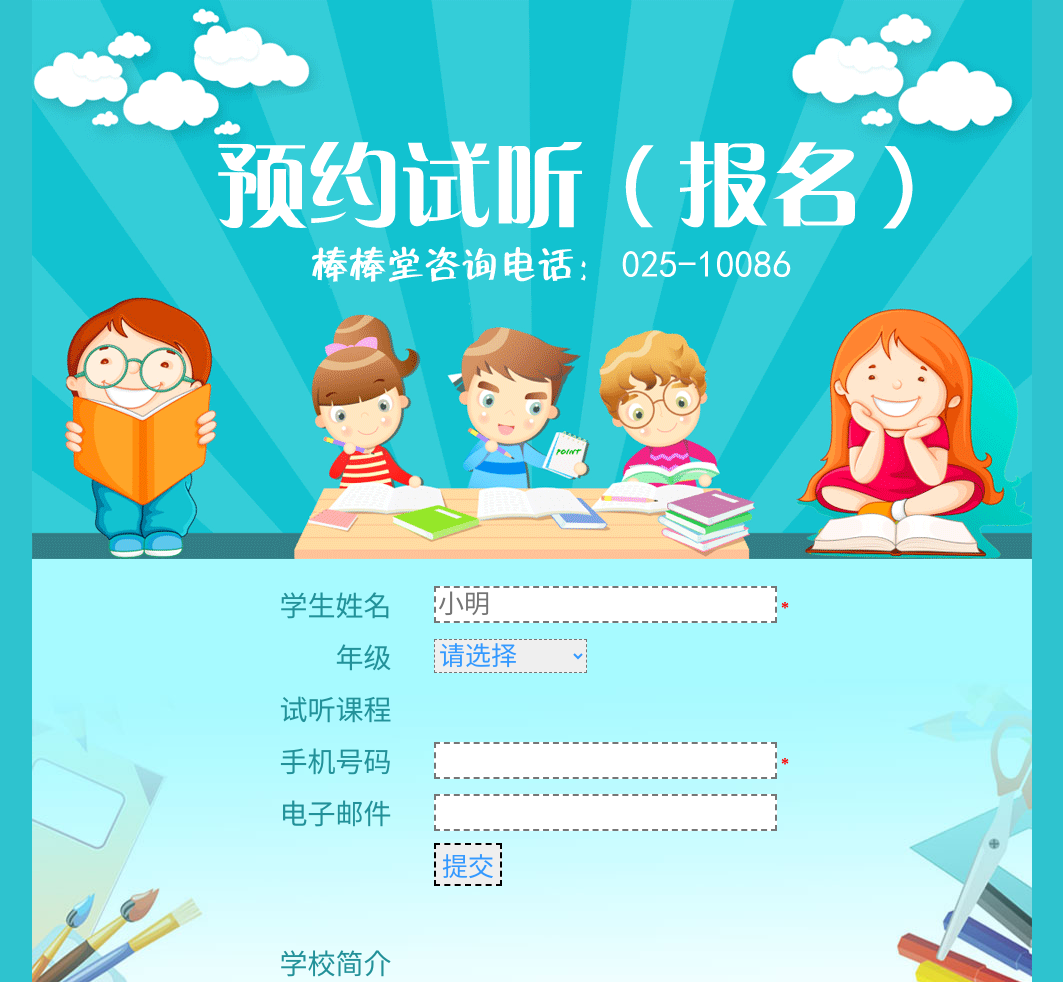
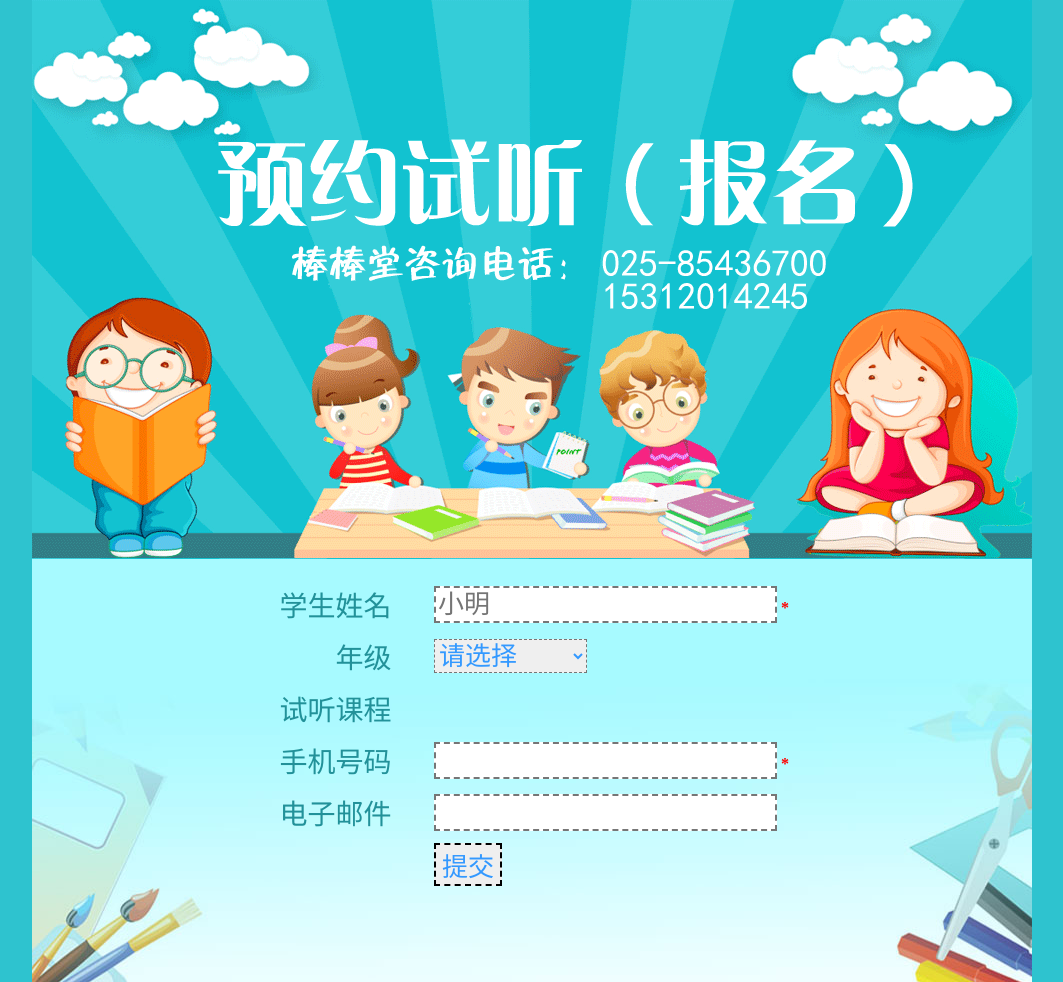
Before and after one commit to cutejerry/SignSys, a Django app: page / in a window 1280 px wide. Shown: the top 982 px of the page, without its empty margins (108-1171 px from the left). Run offline with Django 3.2, Linux system fonts and the light colour scheme; data that the repository does not hold is empty.

Commit message:
Update UX2

```diff
--- a/SignModel/templates/sign.html
+++ b/SignModel/templates/sign.html
@@ -5,14 +5,7 @@
 {% load static %}
 <style type="text/css">
 <!--
-    #md {
-        width :1000px;
-        text-align : left;
-        margin:0 0 0 0;
-        padding: 0 0 0 0;
-    }
-
-    #Default-01 {
+    #banner {
 	    left:0px;
 	    top:0px;
 	    width:1000px;
@@ -20,7 +13,14 @@
 	    background-image:url({% static "SignModel/Default_01.gif" %})
     }
 
-    #Default-03 {
+    #certre {
+        width :1000px;
+        text-align : left;
+        margin:0 0 0 0;
+        padding: 0 0 0 0;
+    }
+
+    #content {
 	    width:1000px;
 	    height:767px;
 	    display:inline-block;
@@ -31,7 +31,11 @@
 	    background-image:url({% static "SignModel/md.jpg" %})
 }
 
-    #Default-05 {
+    #application-02 > form    {
+        margin-bottom:0px;
+    }
+
+    #foot {
 	    left:0px;
 	    top:1326px;
 	    width:1000px;
@@ -46,22 +50,46 @@
 	    margin-top:0px;
     }
 
-    .style1 {
-        width: 100%;
+    #cert {
+	    width:1000px;
+	    height:37px;
+	    margin:0;
+	    padding:10px 0;
+        background-color: #A7FAFF
     }
 
-    .style3 {
+        #cert > a
+        {
+            color:#939393;
+            display:inline-block;
+            text-decoration:none;
+            height:20px;
+            line-height:20px;
+            font-family: Arial, Helvetica, sans-serif, 微软雅黑;
+        }
+
+        #cert > a > img
+        {
+            vertical-align:bottom;
+        }
+
+    .tb {
+        width: 100%;
+        margin-top: 0px;
+    }
+
+    .td1 {
         width: 23px;
         text-align: right;
         height:50px;
     }
 
-    .style4 {
+    .td2 {
         width: 406px;
         height: 50px;
     }
 
-    .style5
+    .td3
     {
         width: 243px;
         text-align: right;
@@ -74,38 +102,41 @@
     }
 
     .input {
-        border-style: dashed; font-size: 26px; color: #3399FF;
+        border-style: dashed;
+        font-size: 26px;
+        color: #3399FF;
     }
 
     .body {
-        background-color:#2ec3cf; margin-top: 0px; margin-bottom: 0px; margin-left: 0px; margin-right: 0px;
+        background-color:#2ec3cf;
+        margin-top: 0px;
+        margin-bottom: 0px;
+        margin-left: 0px;
+        margin-right: 0px;
     }
 
 -->
 </style>
+</head>
 
-</head>
-<body class="body">
+<body class = "body">
     <div align = "center">
-	<div id="Default-01"></div>
-    <div id ="md"><div id="Default-03">
+	    <div id = "banner">
+        </div>
+        <div id ="certre">
+            <div id="content">
                 <div id="application-02">
-
                     <form action="/signfinish/" method="post">
-
                         <br /> {% csrf_token %}
-            <table class="style1">
+                        <table class="tb">
                             <tr>
-                    <td class="style5">学生姓名</td>
-                    <td class="style3">
-                        &nbsp;</td>
-                    <td>
-                        <input class="input" type="text" name="name" placeholder="小明" required><b><font color="#FF0000"> *</font></b></td>
+                                <td class="td3">学生姓名</td>
+                                <td class="td1">&nbsp;</td>
+                    			<td><input class="input" type="text" name="name" placeholder="小明" required><b><font color="#FF0000"> *</font></b></td>
                             </tr>
                             <tr>
-                    <td class="style5">年级</td>
-                    <td class="style3">
-                        &nbsp;</td>
+                                <td class="td3">年级</td>
+                                <td class="td1">&nbsp;</td>
                                 <td>
                                     <select name="grade_list" class="input">
                                     <option value="未选择">请选择</option>
@@ -121,9 +152,8 @@
                                </td>
                             </tr>
                             <tr>
-                    <td class="style5">试听课程</td>
-                    <td class="style3">
-                        &nbsp;</td>
+                                <td class="td3">试听课程</td>
+                                <td class="td1">&nbsp;</td>
                                 <td>
                                     {% for course in course_list %}
                                     <input class="input" type="checkbox" name="courses" value="{{ course }}">{{ course }}<br>
@@ -131,51 +161,31 @@
                                 </td>
                             </tr>
                             <tr>
-                    <td class="style5">手机号码</td>
-                    <td class="style3">
-                        &nbsp;</td>
-                    <td class="style4">
-                        <input class="input" type="tel" name="phone_num" pattern="^\d{11}$" required/><b> <font color="#FF0000">*</font></b></td>
+                                <td class="td3">手机号码</td>
+                                <td class="td1"></td>
+                                <td class="td2"><input class="input" type="tel" name="phone_num" pattern="^\d{11}$" required/><b> <font color="#FF0000">*</font></b></td>
                             </tr>
                             <tr>
-                    <td class="style5">电子邮件</td>
-                    <td class="style3">
-                        &nbsp;</td>
-                    <td class="style4">
-                       <input class="input" type="email" name="email"></td>
+                                <td class="td3">电子邮件</td>
+                                <td class="td1">&nbsp;</td>
+                                <td class="td2"><input class="input" type="email" name="email"></td>
                             </tr>
                             <tr>
-                    <td class="style5">
-                        &nbsp;</td>
-                    <td class="style3">
-                        &nbsp;</td>
-                    <td class="style4">
-                       <input class="input" type="submit" value="提交"></td>
+                                <td class="td3">&nbsp;</td>
+                                <td class="td1">&nbsp;</td>
+                                <td class="td2"><input class="input" type="submit" value="提交"></td>
                             </tr>
                             </table>
                     </form>
 
-        <div id = "intro" >
-            <table class="style1">
-                <tr>
-                    <td class="style5">
-                       <br/<br/>学校简介</td>
-                    <td class="style3">
-                        &nbsp;</td>
-                    <td class="style4">
-                </tr>
-            </table>
-        <video width="500" height="300" controls>
-          <source src="http://clips.vorwaerts-gmbh.de/big_buck_bunny.mp4" type="video/mp4">
-
-        您的浏览器不支持Video标签。
-        </video>
-        </div>
 
                 </div>
             </div>
         </div>
-	<div id="Default-05"></div>
+	    <div id="foot"></div>
+        <div id="cert">
+            <a href="http://www.beian.gov.cn/portal/registerSystemInfo?recordcode=32011302320724" target = "_blank">苏ICP备19029192号-1<br/><img alt="苏公网安备 32011302320724号" src={% static "SignModel/cert.png" %} /> 苏公网安备 32011302320724号  </a>
+        </div>
     </div>
 </body>
 </html>
```
Also changed, not shown: SignModel/templates/signfinish.html (+51 -20 lines), SignModel/static/SignModel/Default_01.gif, SignModel/static/SignModel/cert.png (added). Lines whose indentation alone changed are shown as unchanged.
